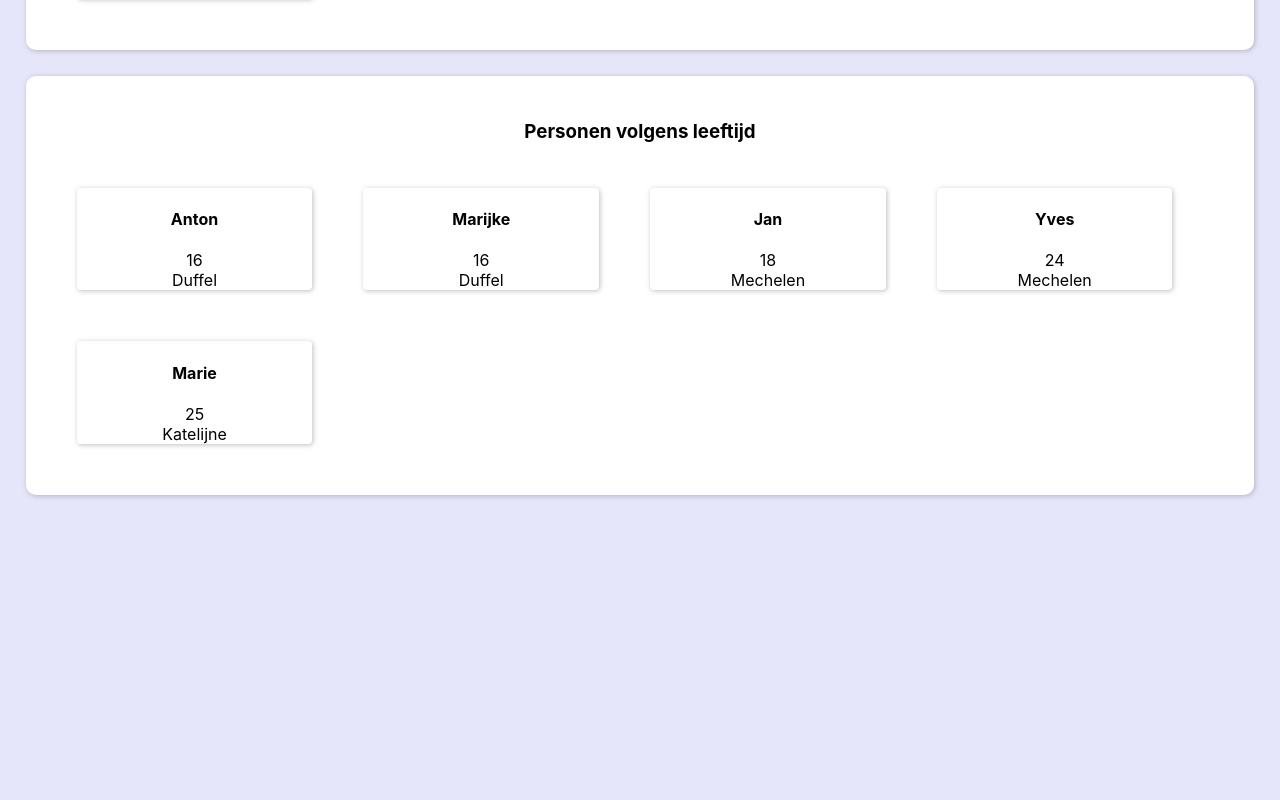
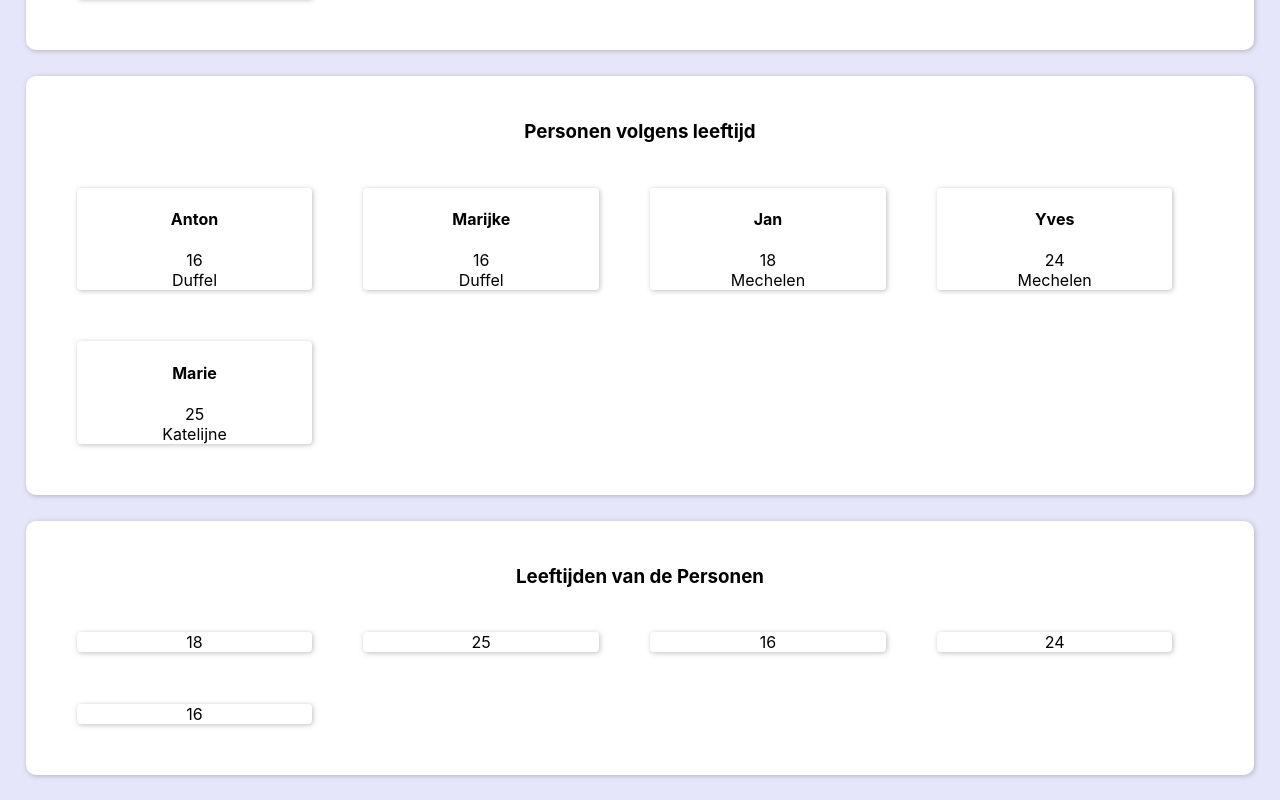
Before and after one commit to SanderLanciers/test2_react, a React (Create React App) app: page / in a window 1280 px wide. Shown: the part 1872-2672 px from the top of the page. Before the commit the page ends 2393 px from the top, so only its background shows below. Built offline with nearby package versions, Linux system fonts and the light colour scheme.

Commit message:
show ages (unordered)

```diff
--- a/src/App.js
+++ b/src/App.js
@@ -13,6 +13,7 @@ function App() {
             <Cars cars={CARS} title="Auto's"/>
             <Persons persons={PERSON_DATA} title="Personen"/>
             <Persons persons={[...PERSON_DATA].sort((pl,pr)=> pl.age-pr.age)} title="Personen volgens leeftijd"/>
+            <Numbers numbers={PERSON_DATA.map(p => p.age)} title="Leeftijden van de Personen"/>
         </div>
     );
 }
```
